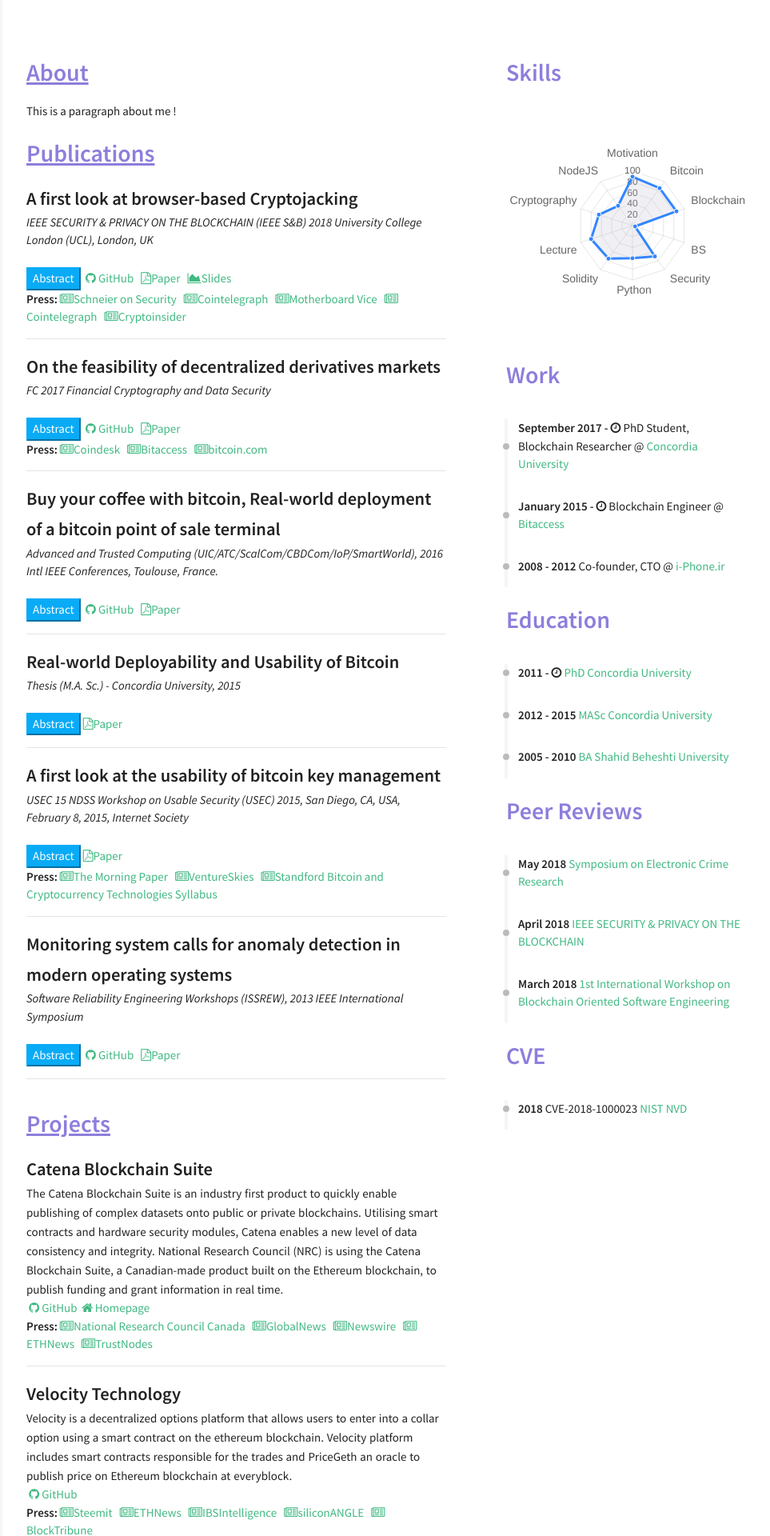
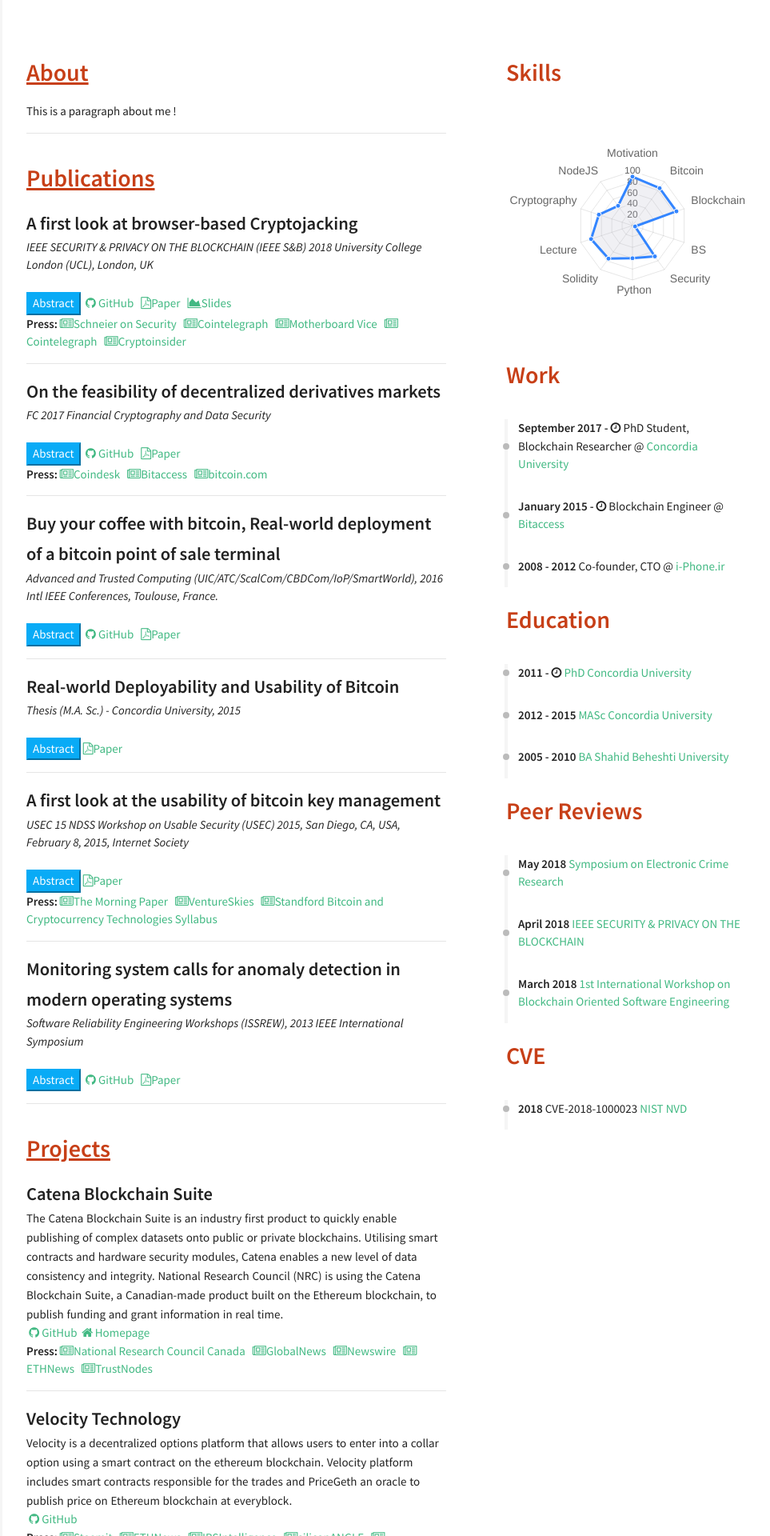
Before and after one commit to shayanb/shayan.es, a Jekyll site: the page built from index.html, in a window 1280 px wide. Shown: the top 1920 px of the page at 80% size, without its empty margins (317-1280 px from the left). Built offline with Jekyll 4.4.1, drawn with Linux system fonts in a browser that asks for light colours; nearby versions of some CDN libraries.

Commit message:
minor changes

```diff
--- a/_includes/footer.html
+++ b/_includes/footer.html
@@ -1,3 +1,3 @@
 <footer>
-  &copy; {{ site.time | date: '%Y' }} <a href="http://github.com/{{ author.github }}"> {{ site.owner.name }} </a> made with <i class="fa fa-heart heart-icon"></i>
+  &copy; {{ site.time | date: '%Y' }} <a href="http://github.com/{{ author.github }}"> {{ site.owner.name }} </a> made with <i class="fa fa-heart heart-icon"></i> Hosted on  <a href="http://github.com/"> <i class="fa fa-github-alt"> </i> </a>
 </footer>
--- a/_includes/sections/about.html
+++ b/_includes/sections/about.html
@@ -5,3 +5,4 @@
 <!--   ¯\_(ツ)_/¯ -->
 
 </div>
+<hr>
--- a/_includes/sections/publications.html
+++ b/_includes/sections/publications.html
@@ -25,7 +25,7 @@
                 <a href="{{ publication.slides }} " target="_blank"><i class="fa fa-area-chart"></i>Slides</a> &nbsp;
                 {% endif %}
                 {% if publication.media %}
-                <br><b>Press:</b> {% for item in publication.media %}
+                <br> <b>Press:</b> {% for item in publication.media %}
                 <a href="{{ item.link }} " target="_blank"><i class="fa fa-newspaper-o"></i>{{item.name}}</a> &nbsp;
                 {% endfor %}
                 {% endif %}
--- a/_sass/components/_typography.scss
+++ b/_sass/components/_typography.scss
@@ -1,6 +1,19 @@
 /* ==========================================================================
    Typography
    ========================================================================== */
+
+
+
+// separate line
+hrsection {
+    display: block;
+    margin-top: 1em;
+    margin-bottom: 1em;
+    margin-left: auto;
+    margin-right: auto;
+    border-style: inset;
+    border-width: 2px;
+}
 
 //
 // Global
@@ -46,8 +59,9 @@
 // Header Styles
 //
 
+//customized h1 colour
 h1 {
-  color: $secondary
+  color: #C73F17 //chili powder
 }
 
 h1, h2, h3, h4, h5, h6 {
```
